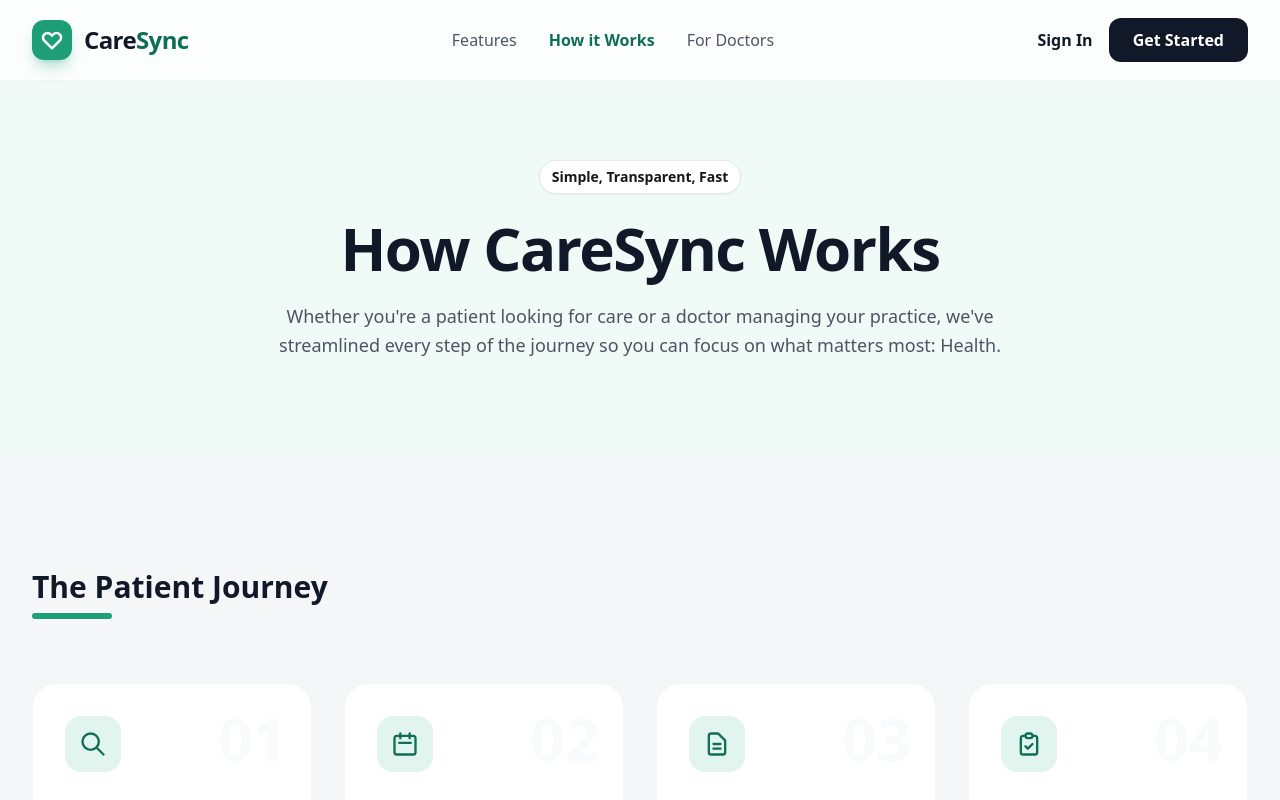
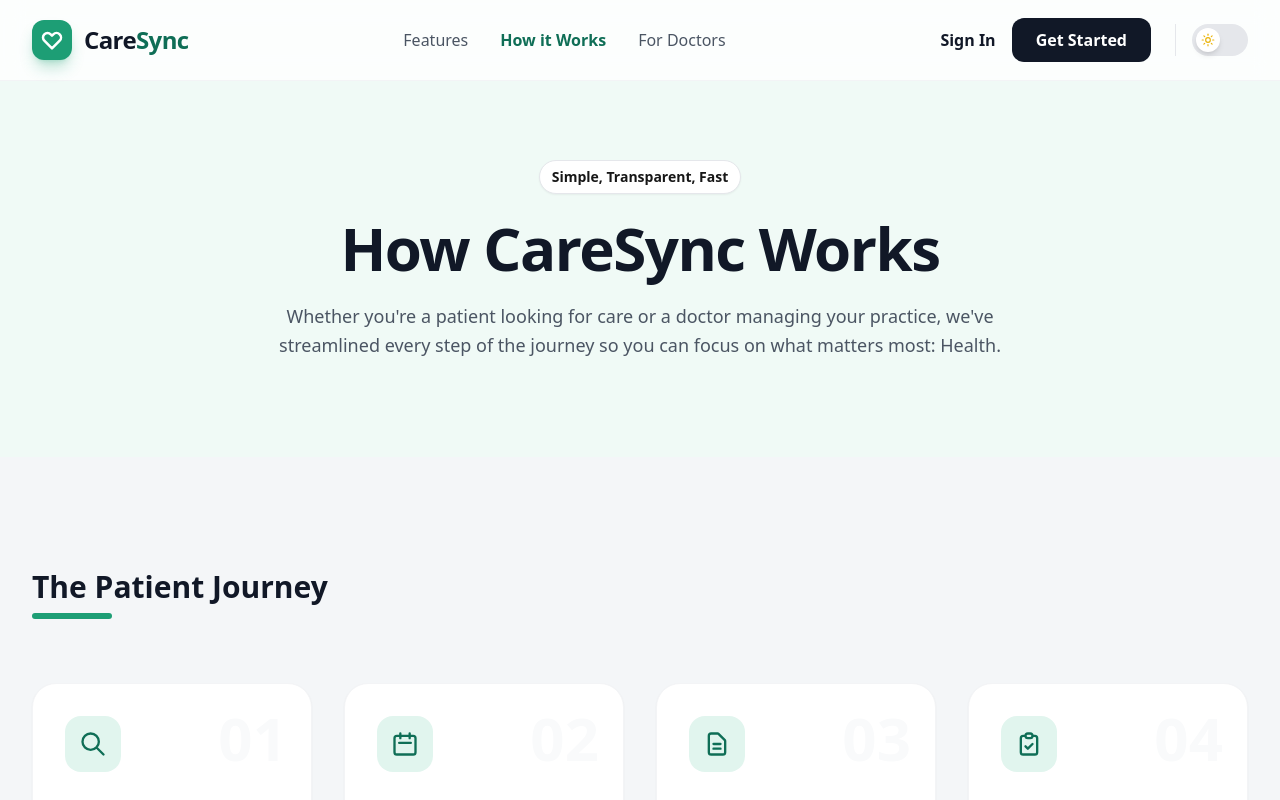
Before and after one commit to HarshJasani9/CareSync, a Next.js app in the folder frontend/: page /how-it-works in a window 1280 px wide. Shown: the top 800 px of the page. Built offline with nearby package versions, Linux system fonts and the light colour scheme.

Commit message:
ui:theme toggle switch implemented

```diff
--- a/frontend/app/how-it-works/page.jsx
+++ b/frontend/app/how-it-works/page.jsx
@@ -1,6 +1,7 @@
 'use client';
 
 import Link from 'next/link';
+import ThemeToggle from '@/components/ThemeToggle';
 
 export default function HowItWorksPage() {
   return (
@@ -38,6 +39,9 @@ export default function HowItWorksPage() {
               >
                 Get Started
               </Link>
+              <div className="pl-4 border-l border-gray-200 dark:border-gray-700 ml-2">
+                <ThemeToggle />
+              </div>
             </div>
           </div>
         </div>
--- a/frontend/app/page.jsx
+++ b/frontend/app/page.jsx
@@ -1,6 +1,7 @@
 'use client';
 
 import Link from 'next/link';
+import ThemeToggle from '@/components/ThemeToggle';
 
 export default function LandingPage() {
   return (
@@ -38,6 +39,9 @@ export default function LandingPage() {
               >
                 Get Started
               </Link>
+              <div className="pl-4 border-l border-gray-200 dark:border-gray-700 ml-2">
+                <ThemeToggle />
+              </div>
             </div>
           </div>
         </div>
--- a/frontend/app/providers.jsx
+++ b/frontend/app/providers.jsx
@@ -3,6 +3,7 @@
 import { useEffect } from 'react';
 import { Toaster } from 'sonner';
 import { useAuthStore } from '@/store/authStore';
+import { ThemeProvider } from 'next-themes';
 
 export default function Providers({ children }) {
   const initAuth = useAuthStore((state) => state.initAuth);
@@ -12,7 +13,7 @@ export default function Providers({ children }) {
   }, [initAuth]);
 
   return (
-    <>
+    <ThemeProvider attribute="class" defaultTheme="light" enableSystem={false}>
       {children}
       <Toaster
         position="top-right"
@@ -23,6 +24,6 @@ export default function Providers({ children }) {
           },
         }}
       />
-    </>
+    </ThemeProvider>
   );
 }
--- /dev/null
+++ b/frontend/components/ThemeToggle.jsx
@@ -0,0 +1,43 @@
+'use client';
+
+import { useTheme } from 'next-themes';
+import { useEffect, useState } from 'react';
+import { Sun, Moon } from 'lucide-react';
+
+export default function ThemeToggle() {
+  const [mounted, setMounted] = useState(false);
+  const { theme, setTheme } = useTheme();
+
+  // Prevent hydration mismatch
+  useEffect(() => {
+    setMounted(true);
+  }, []);
+
+  if (!mounted) {
+    return <div className="w-14 h-8 bg-gray-200 rounded-full animate-pulse"></div>;
+  }
+
+  const isDark = theme === 'dark';
+
+  return (
+    <button
+      onClick={() => setTheme(isDark ? 'light' : 'dark')}
+      className={`relative inline-flex h-8 w-14 items-center rounded-full transition-colors duration-300 focus:outline-none focus:ring-2 focus:ring-primary-500 focus:ring-offset-2 ${
+        isDark ? 'bg-gray-800' : 'bg-gray-200'
+      }`}
+      aria-label="Toggle dark mode"
+    >
+      <span
+        className={`inline-flex h-6 w-6 transform items-center justify-center rounded-full bg-white shadow-md transition-transform duration-300 ease-in-out ${
+          isDark ? 'translate-x-7' : 'translate-x-1'
+        }`}
+      >
+        {isDark ? (
+          <Moon className="h-3.5 w-3.5 text-gray-800" />
+        ) : (
+          <Sun className="h-3.5 w-3.5 text-yellow-500" />
+        )}
+      </span>
+    </button>
+  );
+}
--- a/frontend/package.json
+++ b/frontend/package.json
@@ -12,7 +12,9 @@
     "@hookform/resolvers": "^5.4.0",
     "axios": "^1.16.1",
     "clsx": "^2.1.1",
+    "lucide-react": "^1.17.0",
     "next": "14.2.35",
+    "next-themes": "^0.4.6",
     "react": "^18",
     "react-dom": "^18",
     "react-hook-form": "^7.77.0",
--- a/frontend/tailwind.config.js
+++ b/frontend/tailwind.config.js
@@ -1,5 +1,6 @@
 /** @type {import('tailwindcss').Config} */
 module.exports = {
+  darkMode: 'class',
   content: [
     "./pages/**/*.{js,ts,jsx,tsx,mdx}",
     "./components/**/*.{js,ts,jsx,tsx,mdx}",
```
Also changed, not shown: 1 other file (tests, documents, lock files or other folders).
